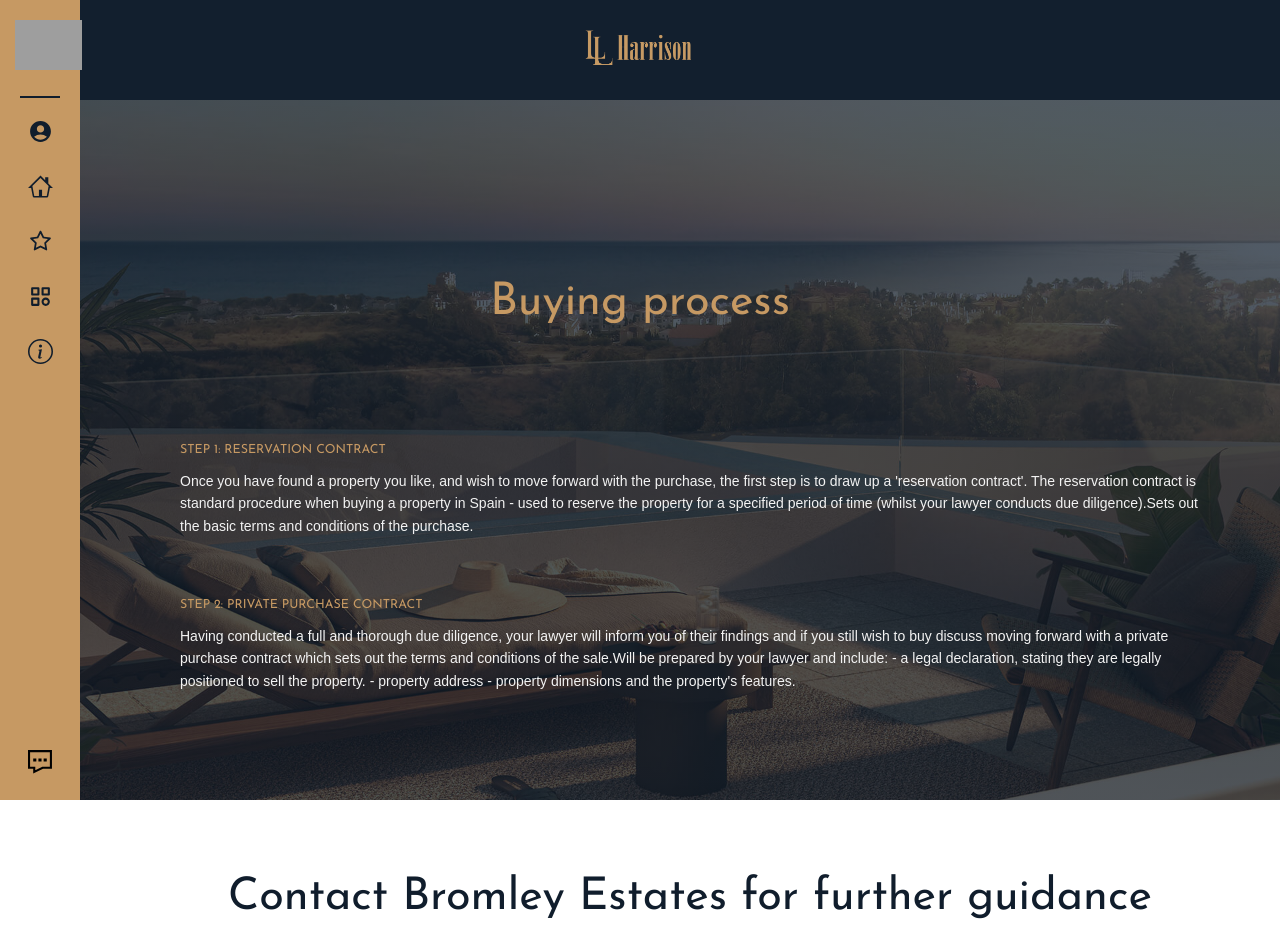
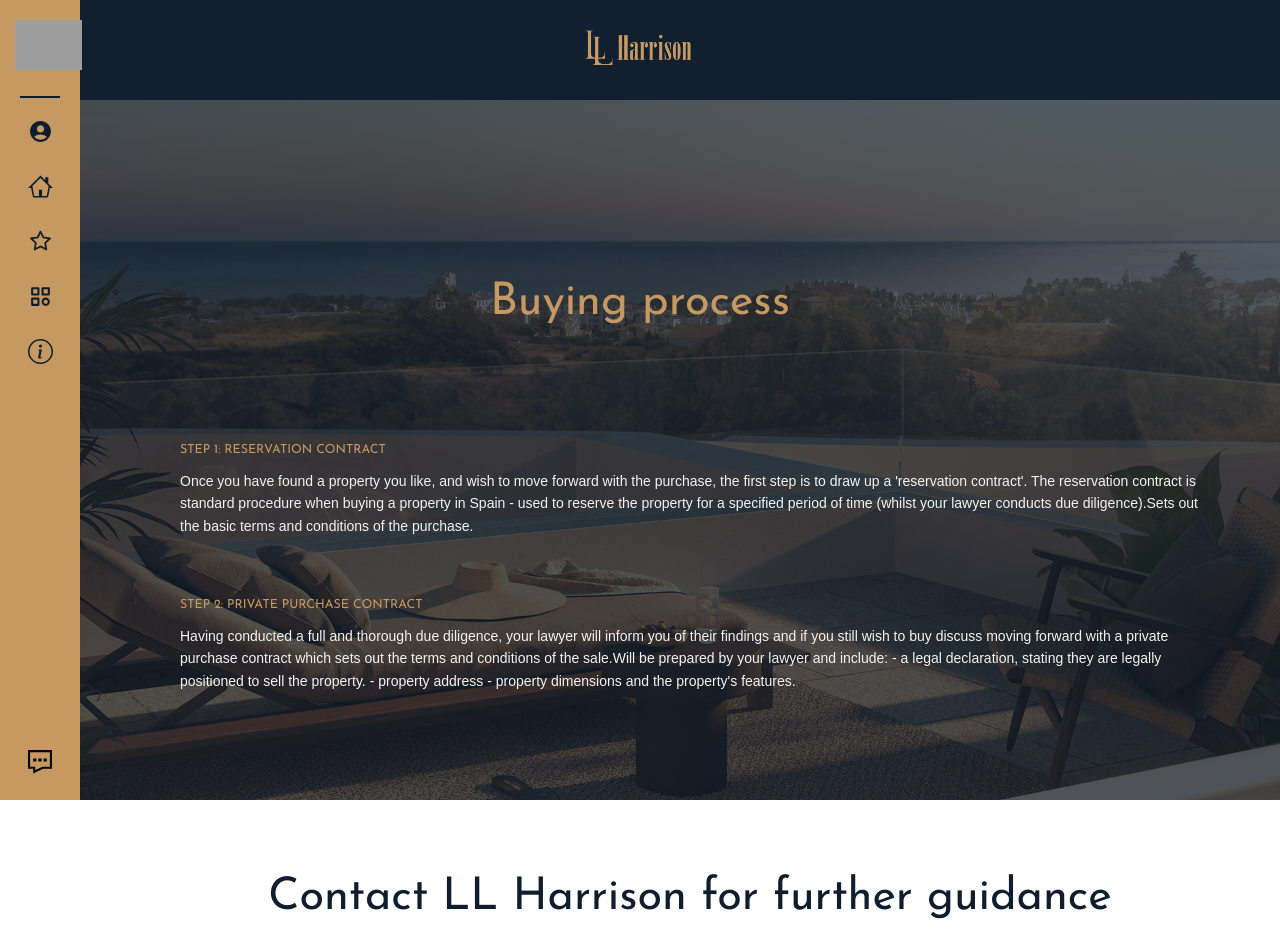
Before and after one commit to hongen1993/LLHarrison-Client, a React (Create React App) app: page /buying-process in a window 1280 px wide. Shown: the top 952 px of the page. Built offline with nearby package versions, Linux system fonts and the light colour scheme; no server answers; grey boxes are pictures that could not be loaded.

Commit message:
fix titles

```diff
--- a/src/pages/AfterSalePage/AfterSalePage.jsx
+++ b/src/pages/AfterSalePage/AfterSalePage.jsx
@@ -19,7 +19,7 @@ const AfterSalePage = () => {
                         <div className="after-sales__a">
                             <p>We would like to congratulate you on your property purchase in Sunny Spain! Now that you have been able to successfully obtain your ideal property we are here to secure a smooth transition into the Spanish life.</p>
                             <br />
-                            <p>Bromley Estates Marbella provides a complete After Sales Service to ensure customer satisfaction. We are dedicated to maintaining our professional service before, during and after your property purchase.</p>
+                            <p>LL Harrison provides a complete After Sales Service to ensure customer satisfaction. We are dedicated to maintaining our professional service before, during and after your property purchase.</p>
                         </div>
                         <div className="after-sales__b">
                             <p>Below we compiled a list of the most requested services. When moving or vacationing in a new country, there could be a learning curve to “how things work in Spain” We are here to assist you with any requests you may have and will direct you to only the most reputable of companies.</p>
--- a/src/pages/BuyProcessPage/BuyProcessPage.jsx
+++ b/src/pages/BuyProcessPage/BuyProcessPage.jsx
@@ -24,7 +24,7 @@ const BuyProcessPage = () => {
                     </div>
                 </div>
                 <div className="section-buy-process__guides guides">
-                    <Heading HType={'h2'} hStyle={'1'} text={'Contact Bromley Estates for further guidance'} />
+                    <Heading HType={'h2'} hStyle={'1'} text={'Contact LL Harrison for further guidance'} />
                     <div className="guides__content">
                         <p className="guides__text">Below we have compiled a list of the most commonly requested services. When moving or vacationing in a new country, there could be a learning curve to “how things work in Spain” We are here to assist you with any requests you may have and will direct you to only the most reputable of companies.</p>
                         <div className="guides__features">
```
